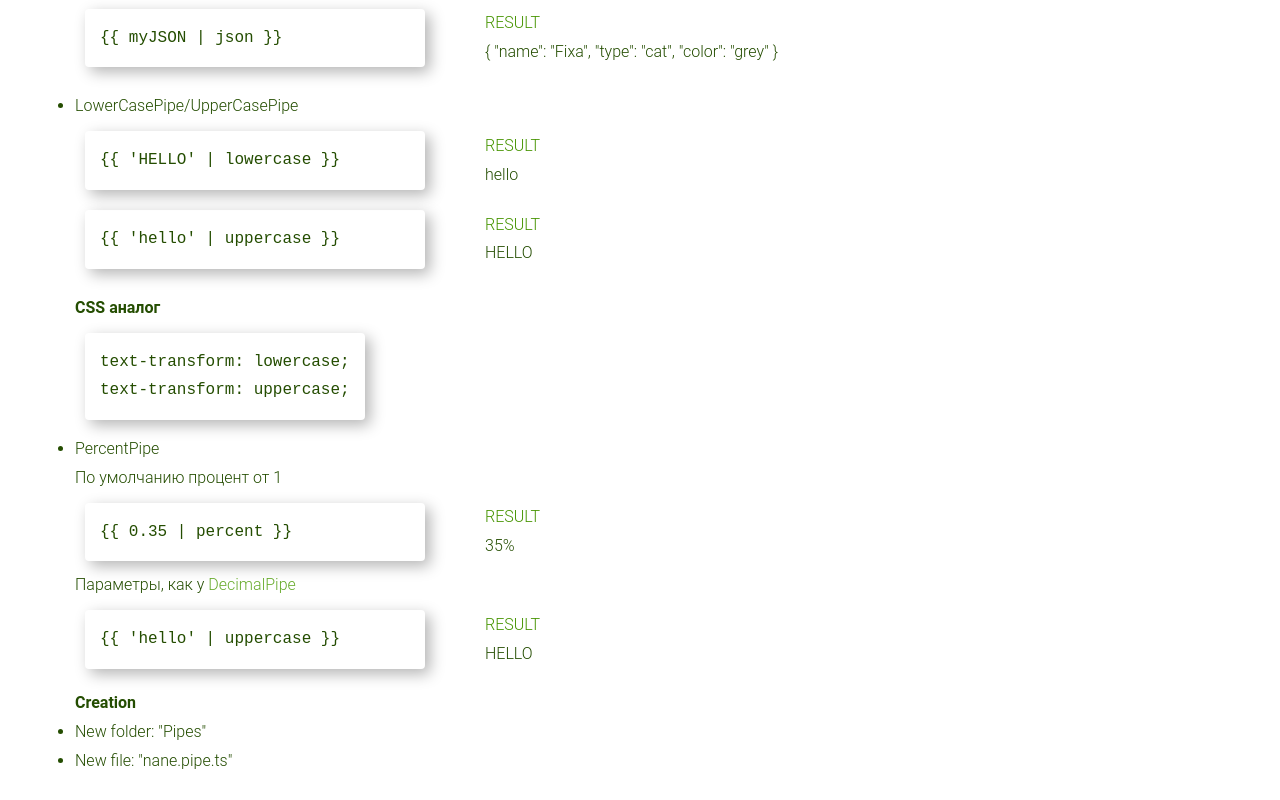
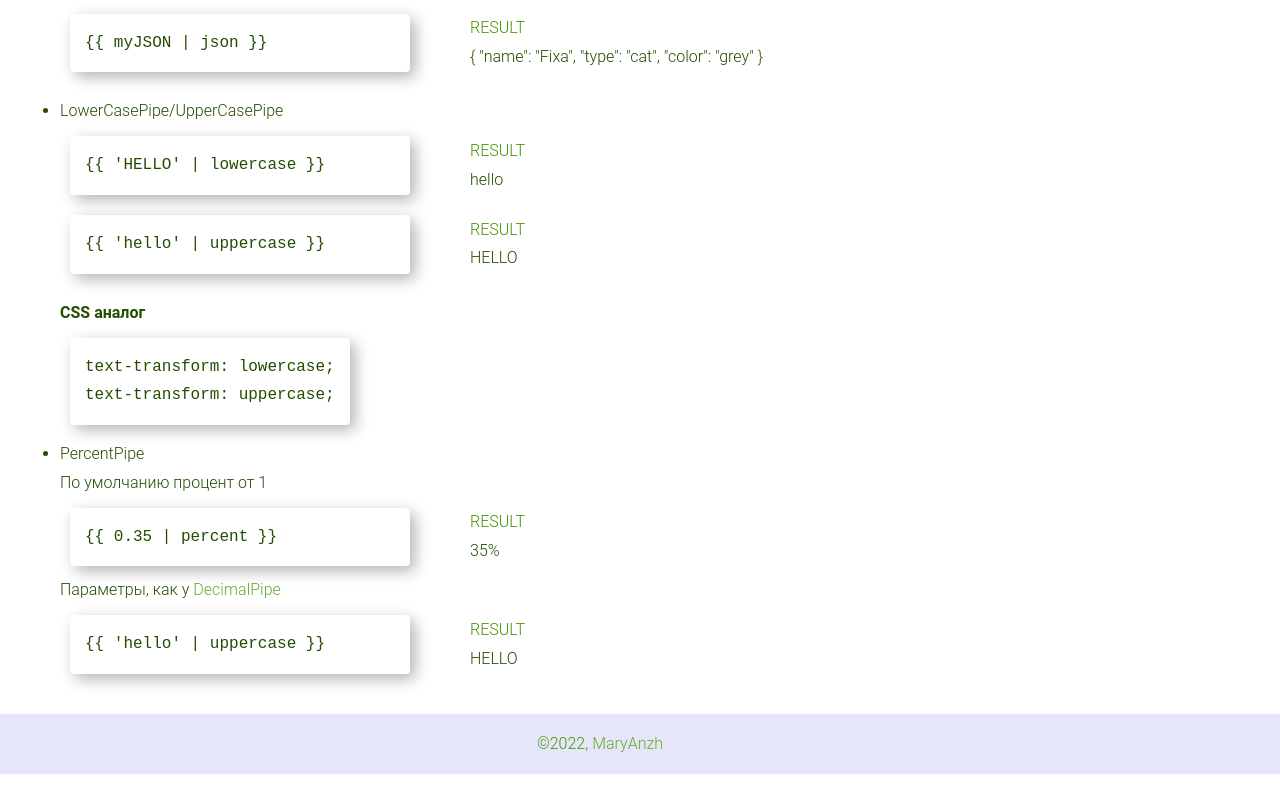
Before and after one commit to MaryAnzh/Preparing-for-the-interview, an Angular app: page /angular-pipes in a window 1280 px wide. Shown: the part 1274-2074 px from the top of the page. After the commit the page ends 2048 px from the top, so only its background shows below. Built offline with nearby package versions, Linux system fonts and the light colour scheme.

Commit message:
feat: add footer

```diff
--- a/src/app/app.component.html
+++ b/src/app/app.component.html
@@ -1,4 +1,9 @@
-<app-header></app-header>
+<header>
+  <app-header></app-header>
+</header>
 <main>
   <router-outlet></router-outlet>
 </main>
+<footer>
+  <app-footer></app-footer>
+</footer>
--- a/src/app/app.component.scss
+++ b/src/app/app.component.scss
@@ -1,5 +1,28 @@
-  main {
-    max-width: 1200px;
-    margin: 10px auto;
-    padding: 15px;
+  @import '../vareable';
+
+  :host {
+    width: 100%;
+    min-height: 100vh;
+    display: flex;
+    flex-direction: column;
+    align-items: center;
+    justify-content: space-between;
+
+    header {
+      width: 100%;
+      background: $mainColor;
+    }
+
+    main {
+      min-width: 1200px;
+      min-height: calc(100vh - 80px - 80px);
+      margin: 10px auto;
+    }
+
+    footer {
+      width: 100%;
+      background: lavender;
+      color: $mainColorDark;
+    }
+
   }
--- a/src/app/app.module.ts
+++ b/src/app/app.module.ts
@@ -9,6 +9,7 @@ import { CssScrollComponent } from './core/pages/css-pages/css-scroll/css-scroll
 import { JsTimersComponent } from './core/pages/js-pages/js-timers/js-timers.component';
 import { PipesComponent } from './core/pages/angular/pipes/pipes.component';
 import { AngularAnchorComponent } from './core/pages/angular/angular-anchor/angular-anchor.component';
+import { FooterComponent } from './core/components/footer/footer.component';
 
 @NgModule({
   declarations: [
@@ -18,7 +19,8 @@ import { AngularAnchorComponent } from './core/pages/angular/angular-anchor/angu
     CssScrollComponent,
     JsTimersComponent,
     PipesComponent,
-    AngularAnchorComponent
+    AngularAnchorComponent,
+    FooterComponent
   ],
   imports: [
     BrowserModule,
--- /dev/null
+++ b/src/app/core/components/footer/footer.component.html
@@ -0,0 +1,3 @@
+<section class="footer">
+  <p>©2022, <a href="https://github.com/MaryAnzh" target="_blank">MaryAnzh</a></p>
+</section>
--- /dev/null
+++ b/src/app/core/components/footer/footer.component.scss
@@ -0,0 +1,14 @@
+@import '../../../../vareable';
+
+:host {
+  max-width: 1200px;
+  display: flex;
+  justify-content: center;
+
+  .footer {
+    max-width: 1200px;
+    height: 60px;
+    display: flex;
+    align-items: center;
+  }
+}
--- /dev/null
+++ b/src/app/core/components/footer/footer.component.ts
@@ -0,0 +1,15 @@
+import { Component, OnInit } from '@angular/core';
+
+@Component({
+  selector: 'app-footer',
+  templateUrl: './footer.component.html',
+  styleUrls: ['./footer.component.scss']
+})
+export class FooterComponent implements OnInit {
+
+  constructor() { }
+
+  ngOnInit(): void {
+  }
+
+}
--- a/src/app/core/components/header/header.component.html
+++ b/src/app/core/components/header/header.component.html
@@ -1,4 +1,4 @@
-<header class="header">
+<section class="header">
   <nav class="header__nav">
     <a
     [ngClass]="{'main-page': isMain}"
@@ -12,4 +12,4 @@
         and other interesting points</p>
 
     </section>
-  </header>
+  </section>
--- a/src/app/core/data/themes.ts
+++ b/src/app/core/data/themes.ts
@@ -282,10 +282,20 @@ export const themeLists: Itheme[] = [
         name: 'Pipes',
         description: [
           {
-            name: 'Pipes',
+            name: 'Built-In Pipes',
             progress: true,
             url: 'angular-pipes',
-          }
+          },
+          {
+            name: 'Custom Pipes',
+            progress: false,
+            url: '',
+          },
+          {
+            name: 'Async Pipes',
+            progress: false,
+            url: '',
+          },
         ],
         progress: true,
       },
--- a/src/app/core/pages/angular/pipes/pipes.component.html
+++ b/src/app/core/pages/angular/pipes/pipes.component.html
@@ -1,5 +1,5 @@
 <section class="pipes">
-  <h3>Pipes</h3>
+  <h3>Built-In Pipes</h3>
   <h4>Links</h4>
 
   <!-- link -->
@@ -213,14 +213,4 @@ text-transform: uppercase;"}}</code></pre>
     </li>
   </ul>
 
-  <ul class="pipes__pipes-creation">
-    <p class="pipes__pipes-creation__title">creation</p>
-    <li>
-      New folder: "Pipes"
-    </li>
-    <li>
-      New file: "nane.pipe.ts"
-    </li>
-
-  </ul>
 </section>
--- a/src/app/core/pages/angular/pipes/pipes.component.scss
+++ b/src/app/core/pages/angular/pipes/pipes.component.scss
@@ -4,7 +4,7 @@
   line-height: 1.8rem;
 
   .pipes {
-    margin-left: 20px;
+    margin: 20px;
     transition: .3s;
 
     &__built-In-pipes {
```
Also changed, not shown: 1 other file (tests, documents, lock files or other folders).
